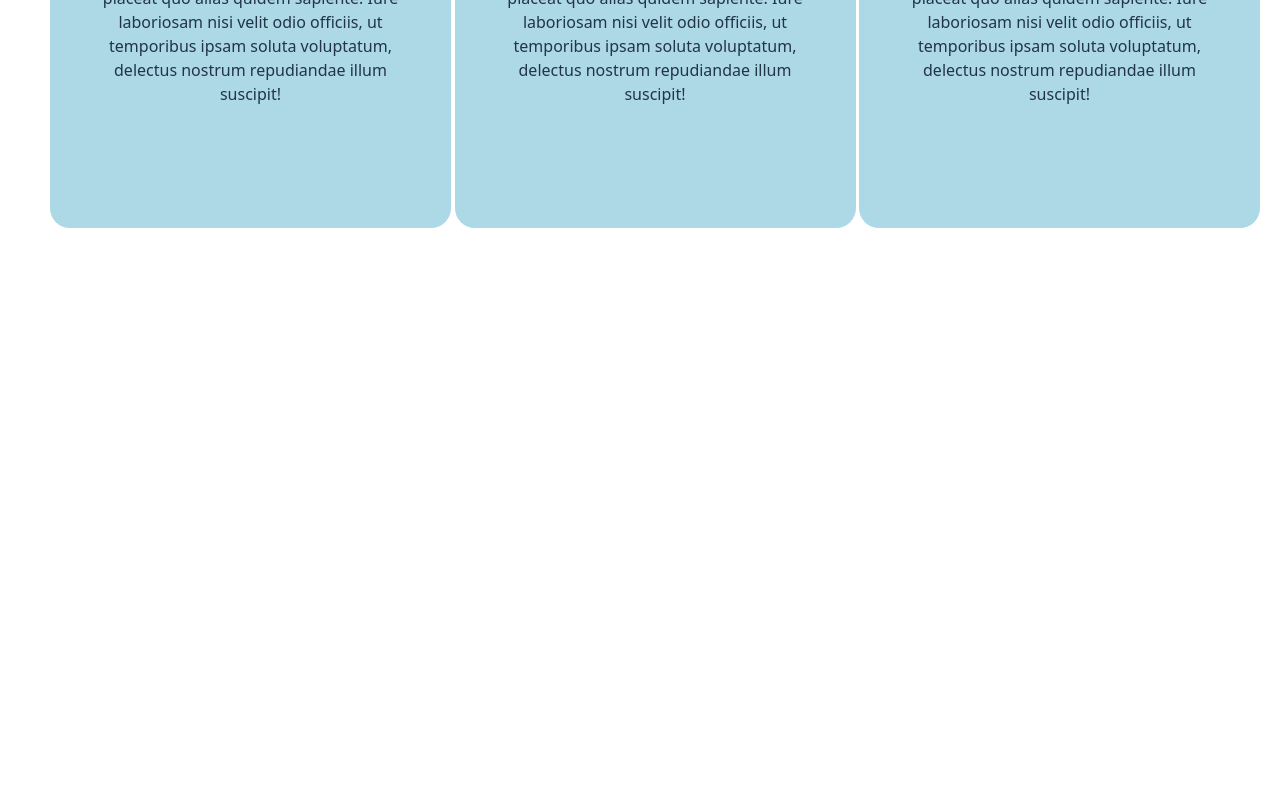
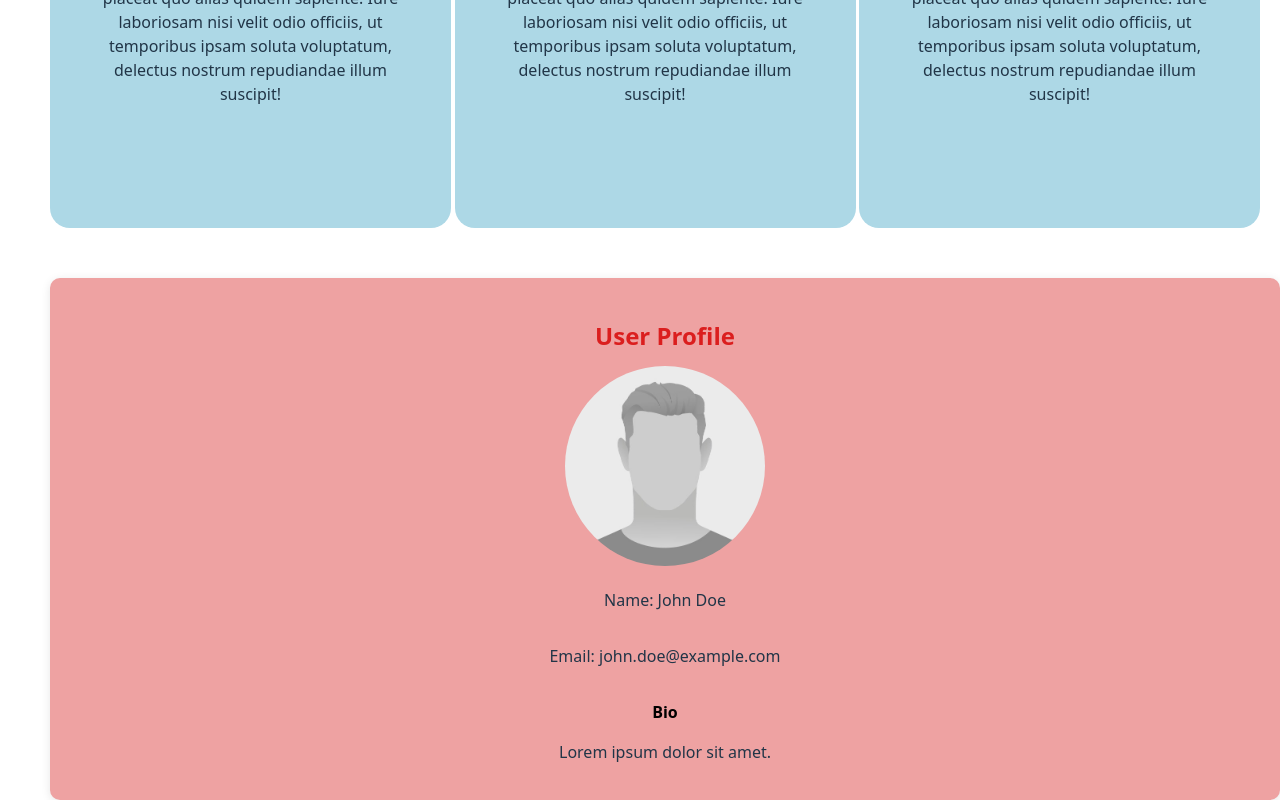
Before and after one commit to Babarnawaz123/Props_React, a React (Vite) app in the folder props_React/: page / in a window 1280 px wide. Shown: the part 5472-6272 px from the top of the page. Before the commit the page ends 5750 px from the top, so only its background shows below. Built offline with nearby package versions, Linux system fonts and the light colour scheme.

Commit message:
CSS Module
I learn to use the CSS Modules in react and how to use That

```diff
--- a/props_React/src/App.jsx
+++ b/props_React/src/App.jsx
@@ -12,6 +12,7 @@ import Hooks from "./hooks";
 import UseEffectProps from "./UseEffect_Props";
 import ComponentLifeCycle from "./CompLifeCycle";
 import InlineCss from "./InlineCss";
+import UserProfileComponent from "./UserProfileComponent"; // Importing the UserProfileComponent
 
 function App() {
   {
@@ -119,6 +120,7 @@ function App() {
       <hr />
       <br />
       <InlineCss />
+      <UserProfileComponent />
     </div>
   );
 }
--- a/props_React/src/InlineCss.jsx
+++ b/props_React/src/InlineCss.jsx
@@ -57,7 +57,7 @@ function InlineCss() {
                 marginLeft: "33%",
               }}
             >
-              Babar Nawaz.
+              Babar Nawaz
             </p>
             <p
               style={{
@@ -119,7 +119,7 @@ function InlineCss() {
                 marginLeft: "33%",
               }}
             >
-              Babar Nawaz.
+              Muhammad Tariq
             </p>
             <p
               style={{
@@ -181,7 +181,7 @@ function InlineCss() {
                 marginLeft: "33%",
               }}
             >
-              Babar Nawaz.
+              Muhammad Hadi
             </p>
             <p
               style={{
--- /dev/null
+++ b/props_React/src/UserProfile.module.css
@@ -0,0 +1,27 @@
+.heading {
+  font-size: 24px;
+  font-weight: bold;
+  margin-bottom: 12px;
+  color: #db1e1e;
+}
+.userProfile {
+  display: flex;
+  flex-direction: column;
+  align-items: center;
+  padding: 20px;
+  background-color: #eea2a2;
+  border-radius: 10px;
+  box-shadow: 0 2px 10px rgba(0, 0, 0, 0.1);
+
+}
+.profile-img {
+  width: 200px;
+  height: 200px;
+  border-radius: 50%;
+}
+.bio {
+  font-size: 16px;
+  color: #000000;
+  text-align: center;
+
+}
--- /dev/null
+++ b/props_React/src/UserProfileComponent.jsx
@@ -0,0 +1,24 @@
+import styles from "./UserProfile.module.css"; // Import CSS module as 'styles'
+import profileImg from "./assets/profile.jpg";
+
+function UserProfileComponent() {
+  return (
+    <div className={styles.userProfile}>
+      <h2 className={styles.heading}>User Profile</h2>
+      <div>
+        <img
+          src={profileImg}
+          alt="User Profile"
+          className={styles["profile-img"]}
+        />
+      </div>
+      <p>Name: John Doe</p>
+      <p>Email: john.doe@example.com</p>
+      <div>
+        <h3 className={styles.bio}>Bio</h3>
+        <p>Lorem ipsum dolor sit amet.</p>
+      </div>
+    </div>
+  );
+}
+export default UserProfileComponent;
```
